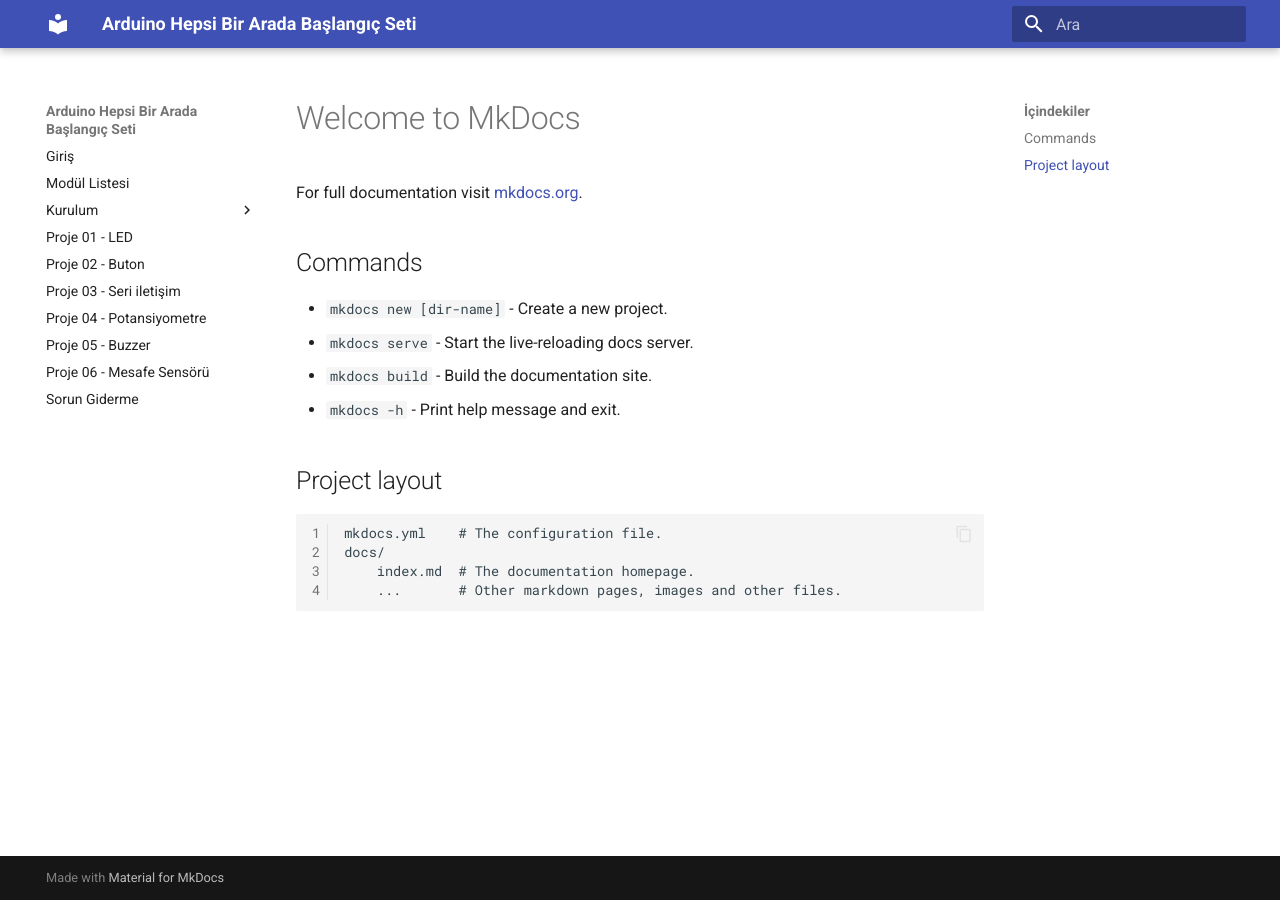
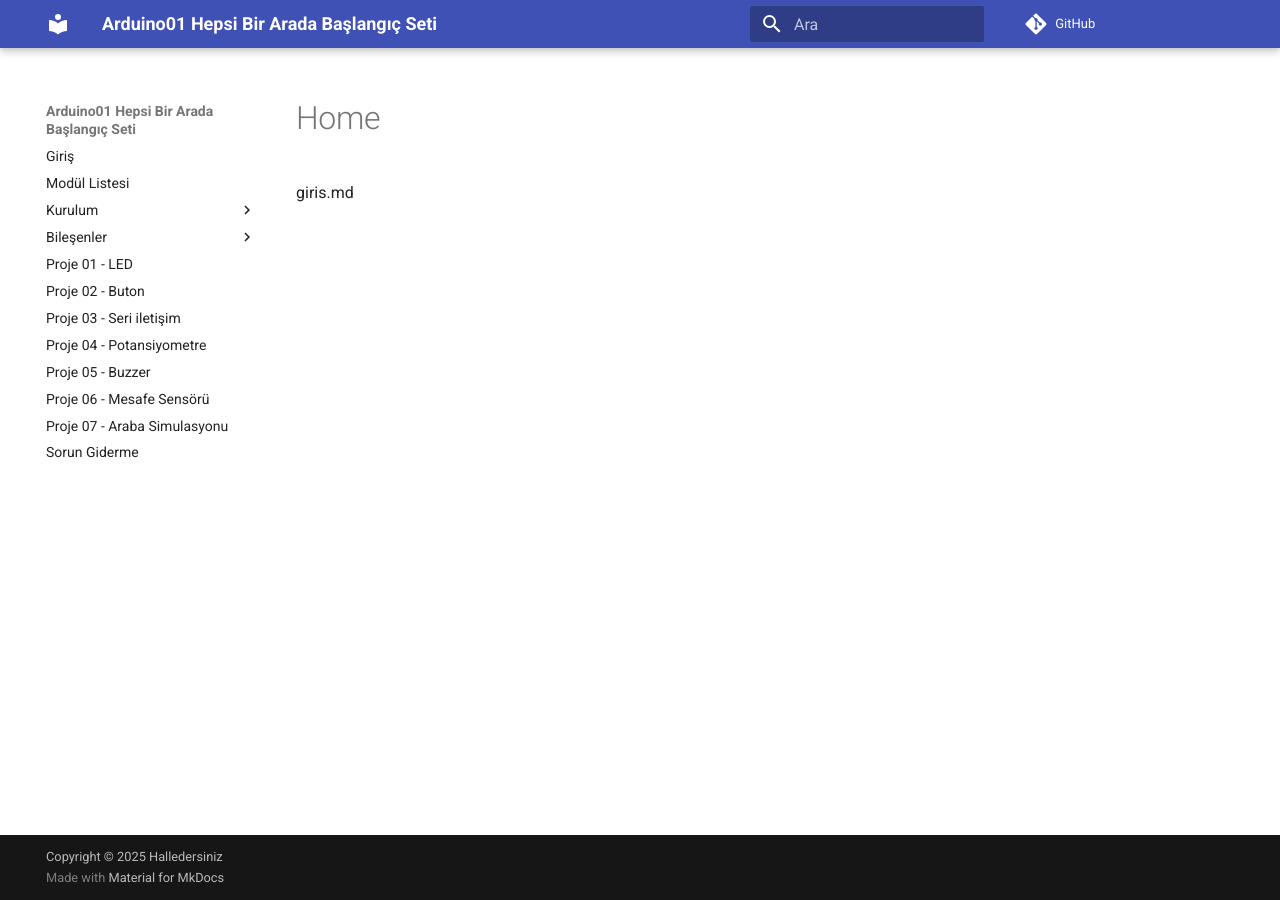
Before and after one commit to cemkod/hallederiz_arduino01_docs, an MkDocs documentation site: the page built from docs/index.md, in a window 1280 px wide. Built offline with MkDocs 1.6.1 and Material for MkDocs 9.7.7, drawn with Linux system fonts in a browser that asks for light colours; comment, search, counter and statistics services are not loaded.

Commit message:
new lessons

```diff
--- a/docs/index.md
+++ b/docs/index.md
@@ -1,17 +1 @@
-# Welcome to MkDocs
-
-For full documentation visit [mkdocs.org](https://www.mkdocs.org).
-
-## Commands
-
-* `mkdocs new [dir-name]` - Create a new project.
-* `mkdocs serve` - Start the live-reloading docs server.
-* `mkdocs build` - Build the documentation site.
-* `mkdocs -h` - Print help message and exit.
-
-## Project layout
-
-    mkdocs.yml    # The configuration file.
-    docs/
-        index.md  # The documentation homepage.
-        ...       # Other markdown pages, images and other files.
+giris.md
--- a/mkdocs.yml
+++ b/mkdocs.yml
@@ -1,4 +1,11 @@
-site_name: 'Arduino Hepsi Bir Arada Başlangıç Seti'
+site_name: 'Arduino01 Hepsi Bir Arada Başlangıç Seti'
+site_url: https://ogren.halledersiniz.com/arduino01/
+repo_url: https://github.com/cemkod/hallederiz_arduino01_docs
+site_description: 'Halledersiniz Arduino01 Hepsi bir Arada Başlangıç Seti için Dersler'
+site_author: 'Halledersiniz'
+copyright: 'Copyright &copy; 2025 Halledersiniz'
+
+
 theme:
   name: material
   language: tr
@@ -10,12 +17,15 @@
   - Modül Listesi: modul-listesi.md
   - Kurulum:
     - Linux: linux-kurulum.md
+  - Bileşenler:
+    - LED: k01_led.md
   - Proje 01 - LED: 01-LED.md
   - Proje 02 - Buton: 02-buton.md
   - Proje 03 - Seri iletişim: 03-seri-iletisim.md
   - Proje 04 - Potansiyometre: 04-pot.md
   - Proje 05 - Buzzer: 05-buzzer.md
   - Proje 06 - Mesafe Sensörü: 06-mesafe-sensoru.md
+  - Proje 07 - Araba Simulasyonu: 07-araba-simulasyonu.md
 
   - Sorun Giderme: sorun-giderme.md
 
```
Also changed, not shown: docs/01-LED.md (+8 -0 lines), docs/02-buton.md (+8 -0 lines), docs/03-seri-iletisim.md (+6 -0 lines), docs/05-buzzer.md (+8 -2 lines), docs/07-araba-simulasyonu.md (added, +131 -0 lines), docs/k01_led.md (added, +40 -0 lines), docs/image.png (added), docs/images/buzzer.svg (added), docs/images/servo.svg (added).
